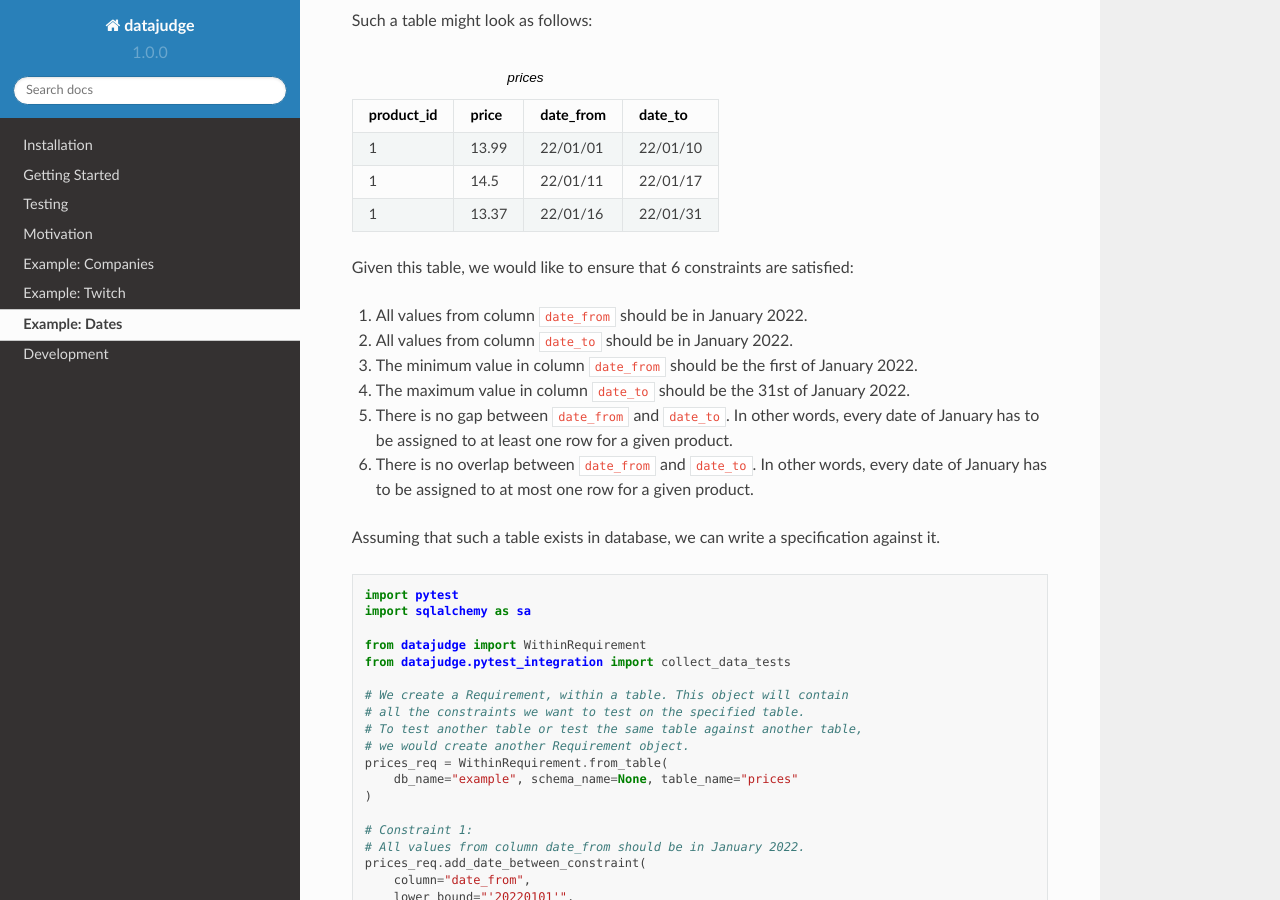
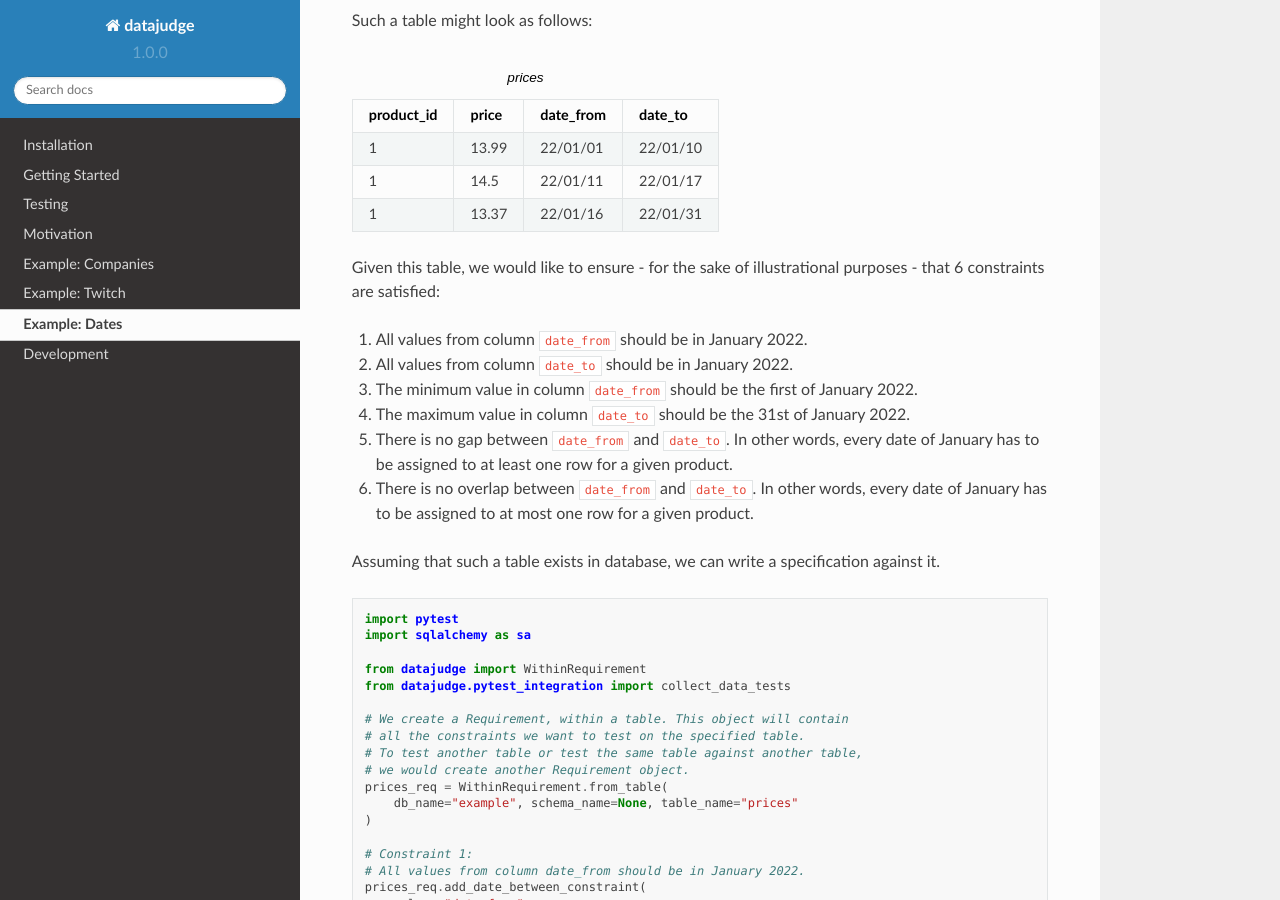
Before and after one commit to Quantco/datajudge, a Sphinx documentation site: the page built from docs/source/examples/example_dates.rst, in a window 1280 px wide and 900 px high, scrolled down 422 px. Built offline with Sphinx 7.4.7 and the Read the Docs theme 2.0.0, drawn with Linux system fonts in a browser that asks for light colours; pages that are not in the unit, such as notebooks, are missing from menus.

```diff
--- a/docs/source/examples/example_dates.rst
+++ b/docs/source/examples/example_dates.rst
@@ -35,7 +35,8 @@ Such a table might look as follows:
      - 22/01/16
      - 22/01/31
 
-Given this table, we would like to ensure that 6 constraints are satisfied:
+Given this table, we would like to ensure - for the sake of illustrational purposes -
+that 6 constraints are satisfied:
 
 1. All values from column ``date_from`` should be in January 2022.
 2. All values from column ``date_to`` should be in January 2022.
```
